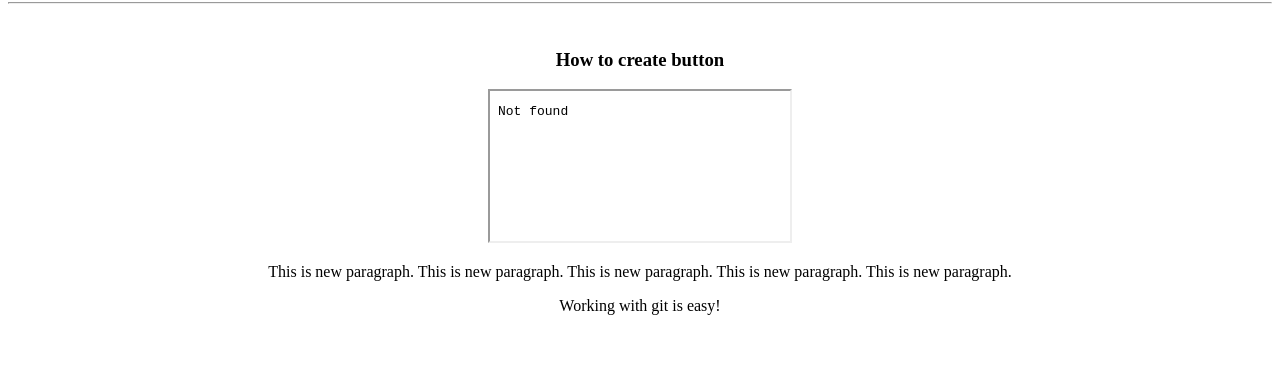
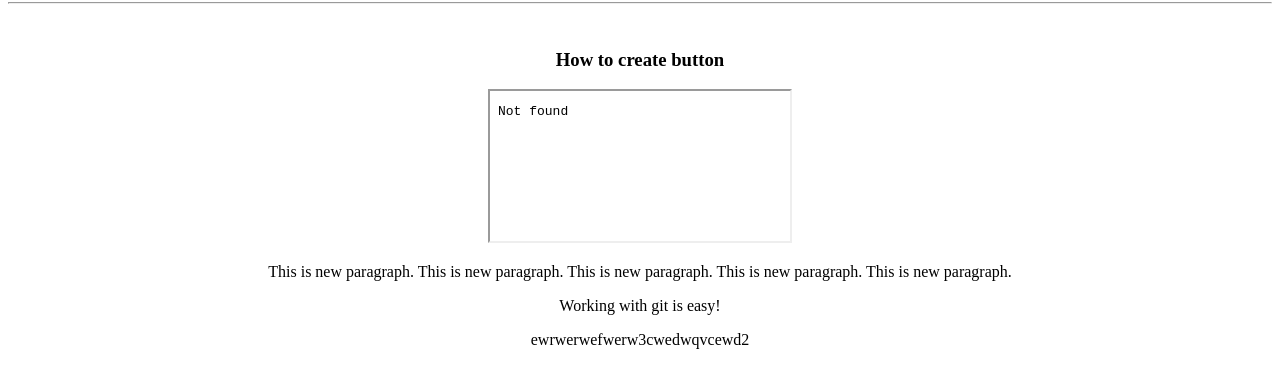
Before and after one commit to manojpujari40/GitGithubMasterClass2, a plain HTML site: page index.html in a window 1280 px wide. Shown: the part 88-476 px from the top of the page. Drawn offline with Linux system fonts and the light colour scheme.

Commit message:
Change html

```diff
--- a/index.html
+++ b/index.html
@@ -29,6 +29,7 @@
         </p>
         <div>
             <p>Working with git is easy!</p>
+            ewrwerwefwerw3cwedwqvcewd2
         </div>
     </body>
 </html>
```
